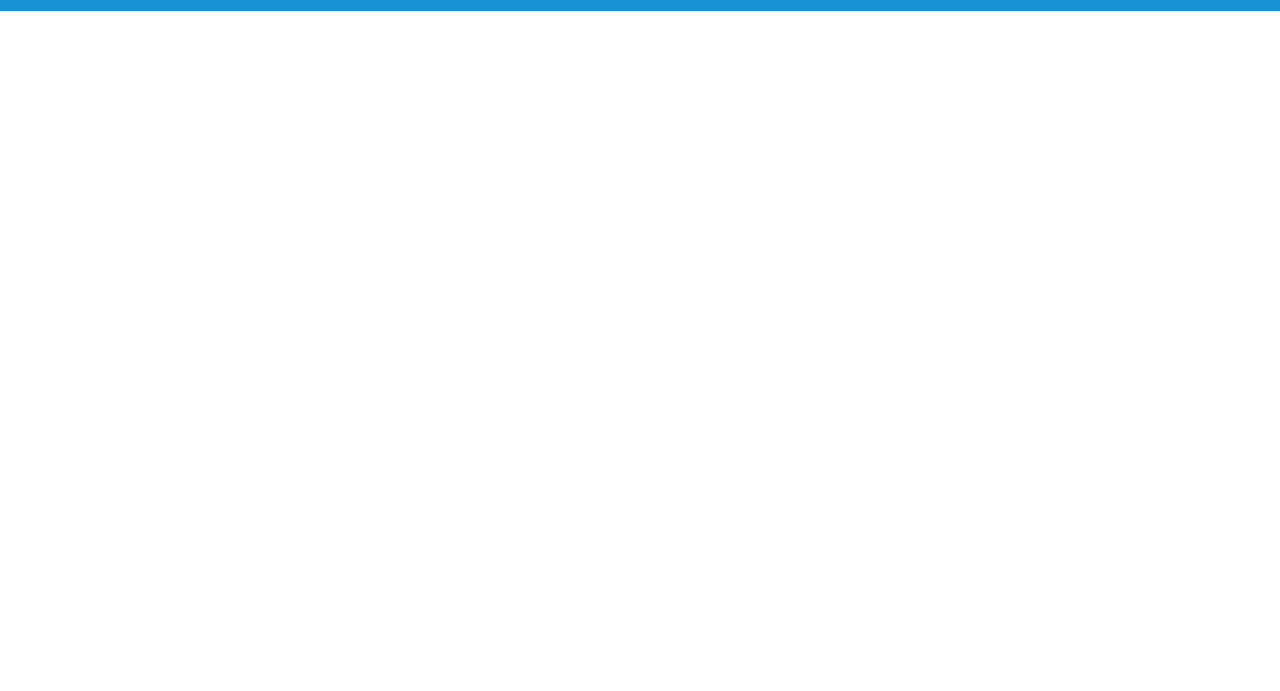
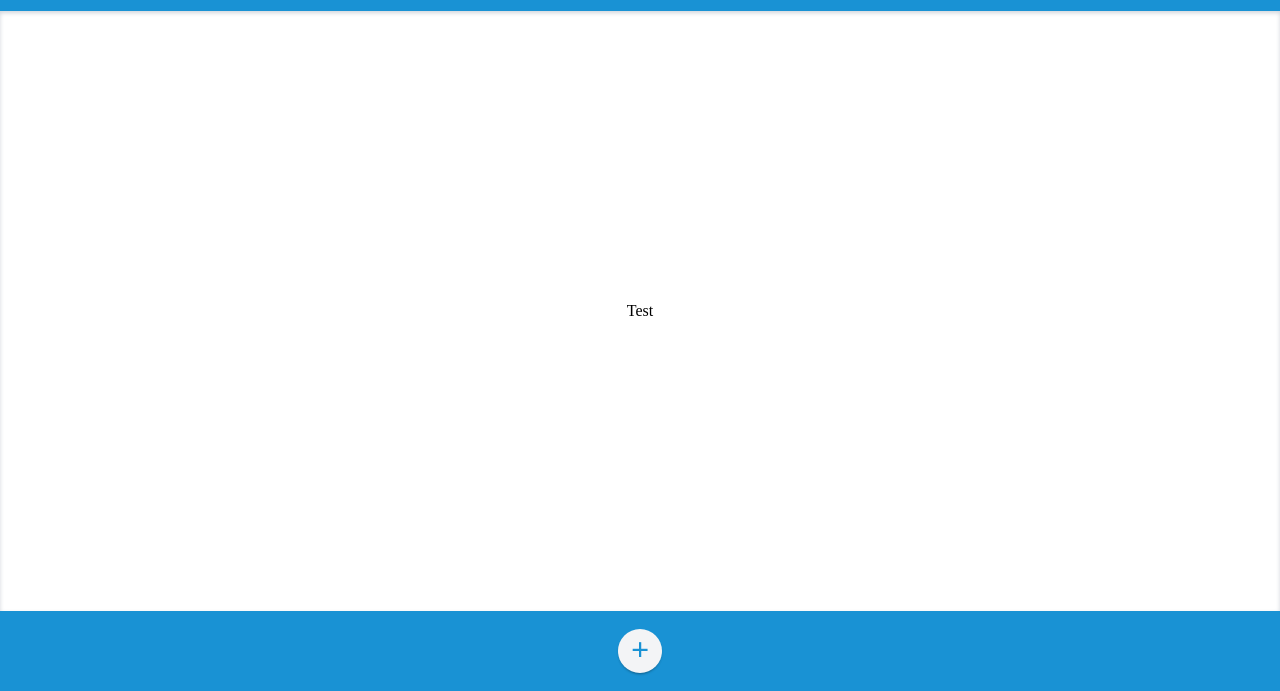
Before and after one commit to BradySavarie/library, a website: page index.html in a window 1280 px wide. Shown: the part 109-800 px from the top of the page. Drawn offline with Linux system fonts and the light colour scheme.

Commit message:
Design footer

```diff
--- a/index.html
+++ b/index.html
@@ -15,5 +15,13 @@
             <img src="./img/book.svg" alt="Book Icon" class="book-icon" />
             <h1 class="title">myLibrary</h1>
         </div>
+
+        <div class="library">
+            <div class="bookshelf">Test</div>
+        </div>
+
+        <div class="footer">
+            <button class="addBook" type="submit">+</button>
+        </div>
     </body>
 </html>
--- a/styles.css
+++ b/styles.css
@@ -21,12 +21,19 @@
 }
 
 body {
+    height: 100vh;
+    width: 100vw;
     display: grid;
     grid-template-columns: 1fr;
-    grid-template-rows: 15vh 1fr;
+    grid-template-rows: 15vh 1fr 10vh;
+    grid-template-areas:
+        'header'
+        'library'
+        'footer';
 }
 
 .header {
+    grid-area: header;
     background-color: var(--blue);
     color: var(--100);
     display: flex;
@@ -44,3 +51,40 @@ body {
     margin-top: -2vmin;
     height: 10vmin;
 }
+
+.library {
+    grid-area: library;
+    display: grid;
+    align-items: center;
+    justify-content: center;
+    box-shadow: 0px 2px 4px var(--300) inset;
+}
+
+.bookshelf {
+}
+
+.footer {
+    background-color: var(--blue);
+    display: grid;
+    align-items: center;
+    justify-content: center;
+    grid-area: footer;
+}
+
+.addBook {
+    color: var(--blue);
+    background-color: var(--100);
+    border: none;
+    font-size: 4vh;
+    font-weight: bold;
+    font-family: inherit;
+    cursor: pointer;
+    display: flex;
+    justify-content: center;
+    line-height: 5vh;
+    height: 5.5vh;
+    width: 5.5vh;
+    border-radius: 50%;
+    box-shadow: 0 2px 2px 0 rgba(0, 0, 0, 0.14),
+        0 3px 1px -2px rgba(0, 0, 0, 0.12);
+}
```
